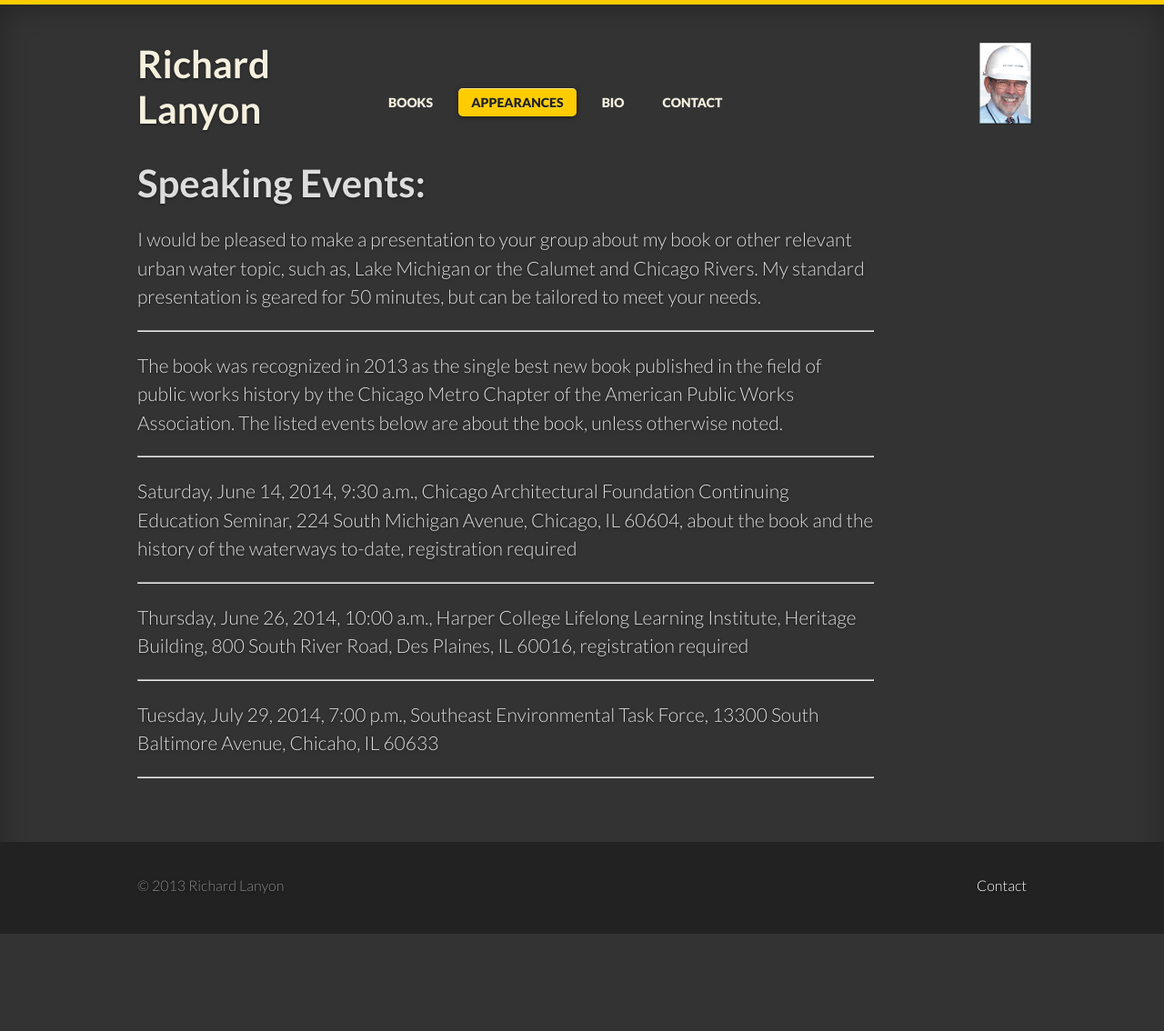
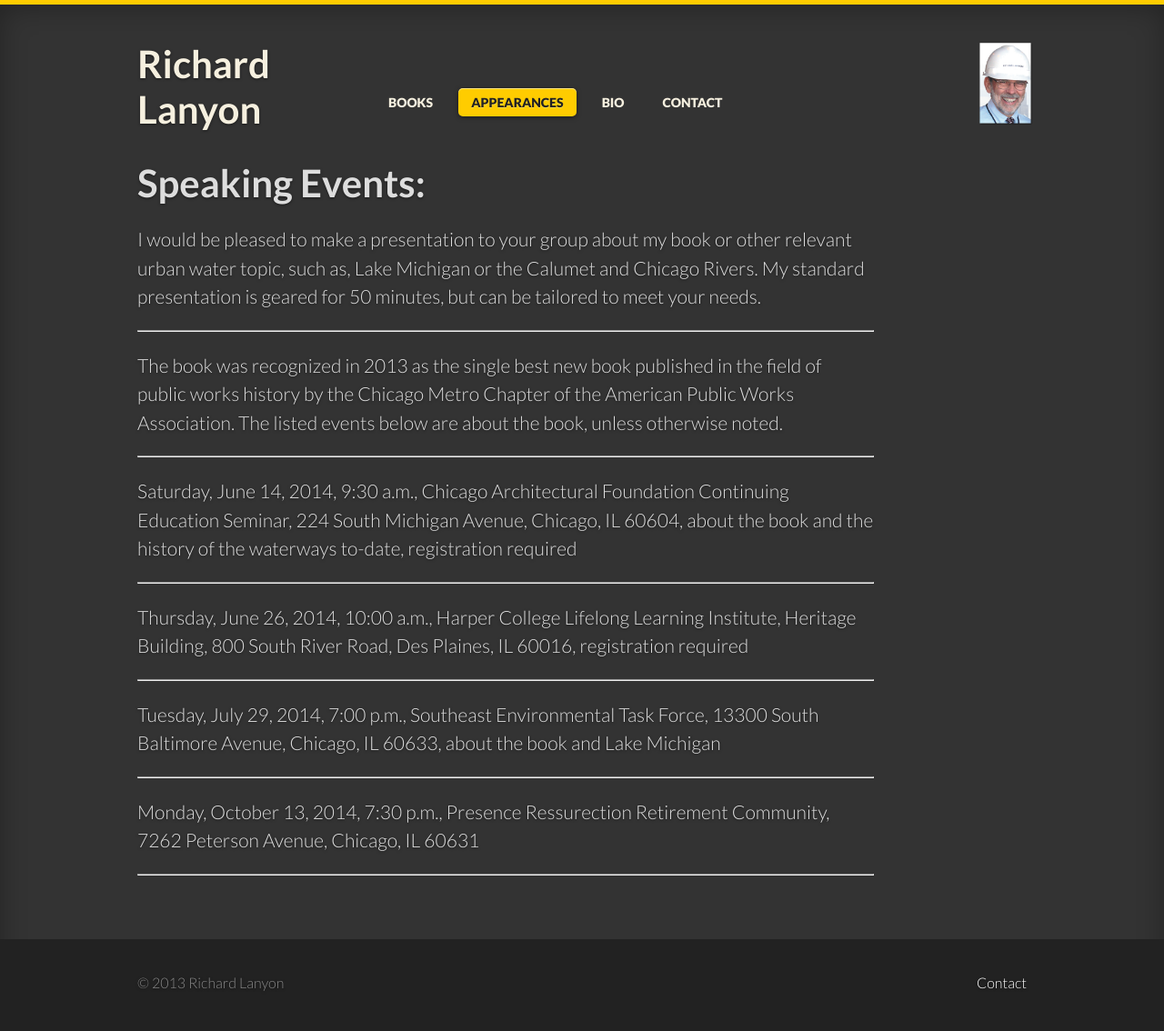
Before and after one commit to LanyonM/lanyonspeaks, a Jekyll site: the page built from _posts/2013-01-01-speaking.md, in a window 1280 px wide. Shown: the whole page at 91% size. Built offline with Jekyll 4.4.1, drawn with Linux system fonts in a browser that asks for light colours; some web fonts are replaced; before the commit the page ends 1027 px from its top, so only the background shows below that.

Commit message:
Update 2013-01-01-speaking.md

```diff
--- a/_posts/2013-01-01-speaking.md
+++ b/_posts/2013-01-01-speaking.md
@@ -22,6 +22,10 @@ Thursday, June 26, 2014, 10:00 a.m., Harper College Lifelong Learning Institute,
 
 ----
 
-Tuesday, July 29, 2014, 7:00 p.m., Southeast Environmental Task Force, 13300 South Baltimore Avenue, Chicaho, IL 60633
+Tuesday, July 29, 2014, 7:00 p.m., Southeast Environmental Task Force, 13300 South Baltimore Avenue, Chicago, IL 60633, about the book and Lake Michigan
 
 ----
+
+Monday, October 13, 2014, 7:30 p.m., Presence Ressurection Retirement Community, 7262 Peterson Avenue, Chicago, IL 60631
+
+----
```
